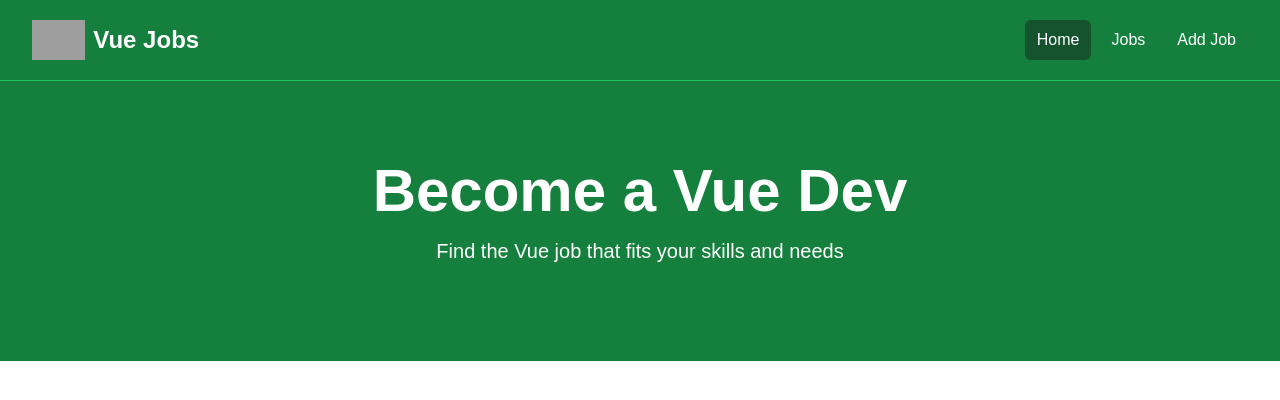
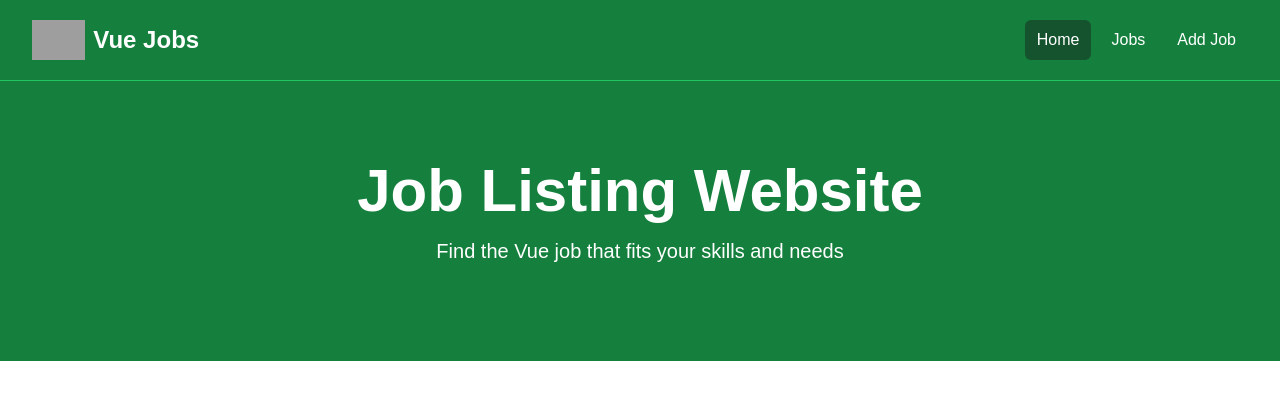
Before and after one commit to Muhammad-Haram/Job-listing-web-with-Vue.js, a Vue app: page / in a window 1280 px wide. Shown: the top 400 px of the page. Built offline with nearby package versions, Linux system fonts and the light colour scheme; grey boxes are pictures that could not be loaded.

Commit message:
Give props in vue.js

```diff
--- a/src/App.vue
+++ b/src/App.vue
@@ -4,6 +4,6 @@ import Hero from './components/Hero.vue';
 </script>
 
 <template>
-  <Navbar />
-  <Hero/>
+    <Navbar />
+    <Hero title="Job Listing Website" />
 </template>
--- a/src/components/Hero.vue
+++ b/src/components/Hero.vue
@@ -1,4 +1,13 @@
 <script setup>
+import { defineProps } from 'vue';
+
+defineProps({
+    title: {
+        type: String,
+        default: 'No Title'
+    }
+})
+
 </script>
 
 <template>
@@ -7,7 +16,7 @@
         <div class="max-w-7xl mx-auto px-4 sm:px-6 lg:px-8 flex flex-col items-center">
             <div class="text-center">
                 <h1 class="text-4xl font-extrabold text-white sm:text-5xl md:text-6xl">
-                    Become a Vue Dev
+                    {{ title }}
                 </h1>
                 <p class="my-4 text-xl text-white">
                     Find the Vue job that fits your skills and needs
```
